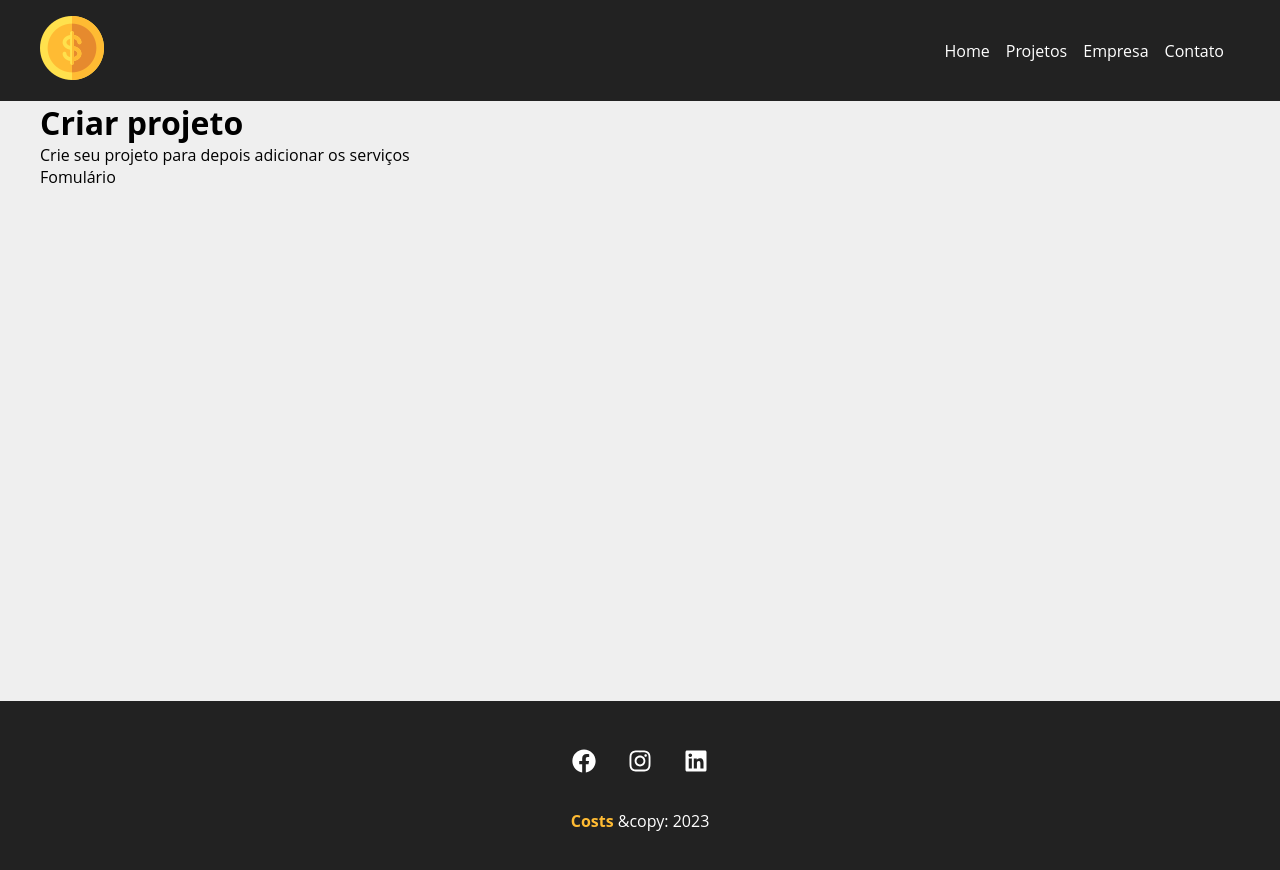
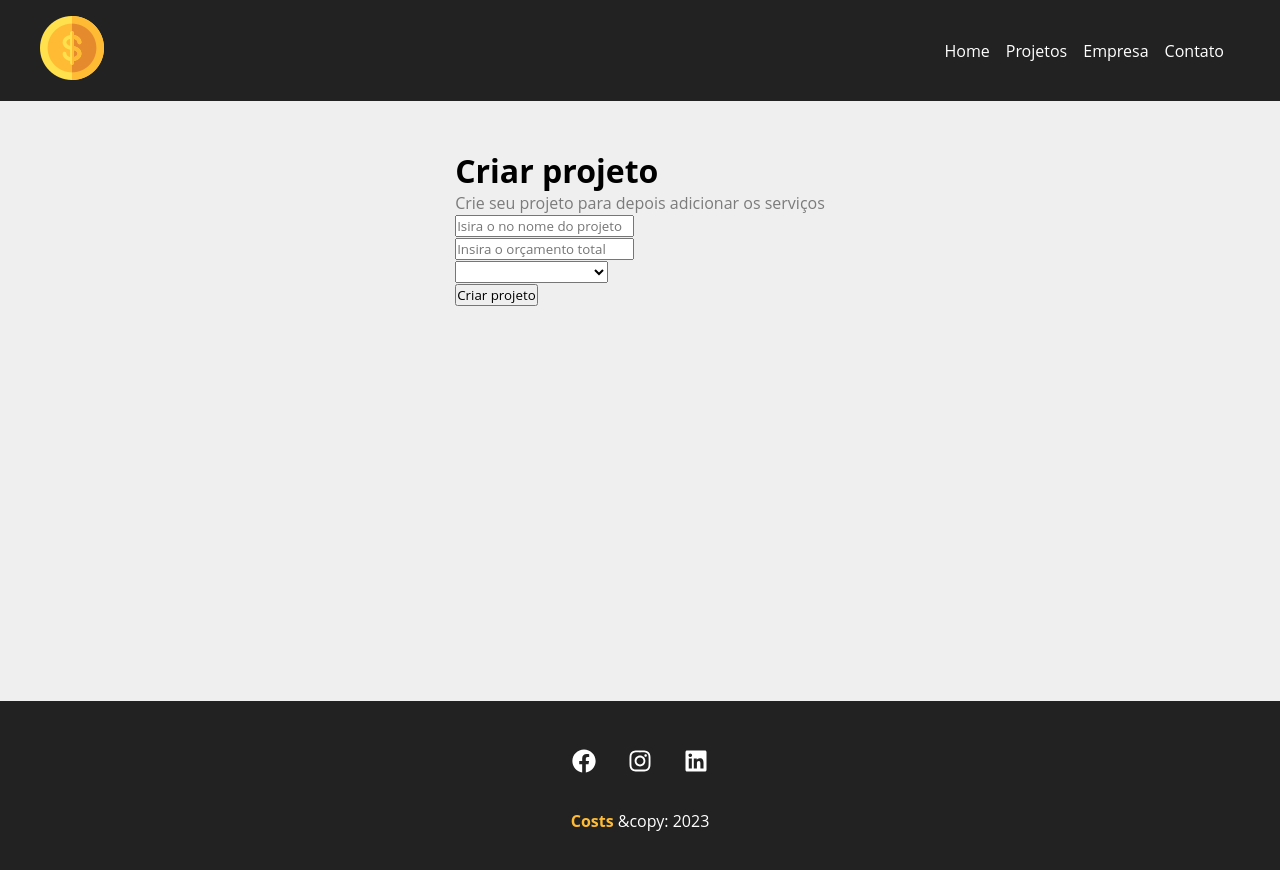
Before and after one commit to PauloBarros3335/Curso_react-, a React (Create React App) app: page /newproject in a window 1280 px wide. Shown: the top 870 px of the page. Built offline with nearby package versions, Linux system fonts and the light colour scheme.

Commit message:
meu  segundo commit

```diff
--- a/src/components/Project/ProjectForm.js
+++ b/src/components/Project/ProjectForm.js
@@ -5,25 +5,43 @@ import styles from "./ProjectForm.module.css";
 
 function ProjectForm() {
   return (
-    <form className={styles.form}>
-      <Input
-        type="text"
-        text="Nome do projeto"
-        name="name"
-        placeholder="Insira o nome do projeto"
-      />
-      <Input
-        type="number"
-        text="Orçamento do projeto"
-        name="budget"
-        placeholder="Insira o orçanento total"
-      />
-      <Select name="category_id" text="Selecione a categoria" />
+    <form>
+      <div>
+        <input type="text" placeholder="Isira o no nome do projeto" />
+      </div>
+
+      <div>
+        <input type="number" placeholder="Insira o orçamento total" />
+      </div>
+
+      <div>
+        <select name="category_id">
+          <option disabled>Selecione a categoria</option>
+        </select>
+      </div>
       <div>
         <input type="submit" value="Criar projeto" />
       </div>
     </form>
   );
+  // <form className={styles.form}>
+  //   <Input
+  //     type="text"
+  //     text="Nome do projeto"
+  //     name="name"
+  //     placeholder="Insira o nome do projeto"
+  //   />
+  //   <Input
+  //     type="number"
+  //     text="Orçamento do projeto"
+  //     name="budget"
+  //     placeholder="Insira o orçanento total"
+  //   />
+  //   <Select name="category_id" text="Selecione a categoria" />
+  //   <div>
+  //     <input type="submit" value="Criar projeto" />
+  //   </div>
+  // </form>
 }
 
 export default ProjectForm;
--- a/src/components/pages/NewProject.js
+++ b/src/components/pages/NewProject.js
@@ -3,10 +3,10 @@ import styles from "./NewProject.module.css";
 
 function NewProject() {
   return (
-    <div>
+    <div className={styles.newproject_container}>
       <h1>Criar projeto</h1>
       <p>Crie seu projeto para depois adicionar os serviços </p>
-      <p>Fomulário</p>
+      <ProjectFrom />
     </div>
   );
 }
```
